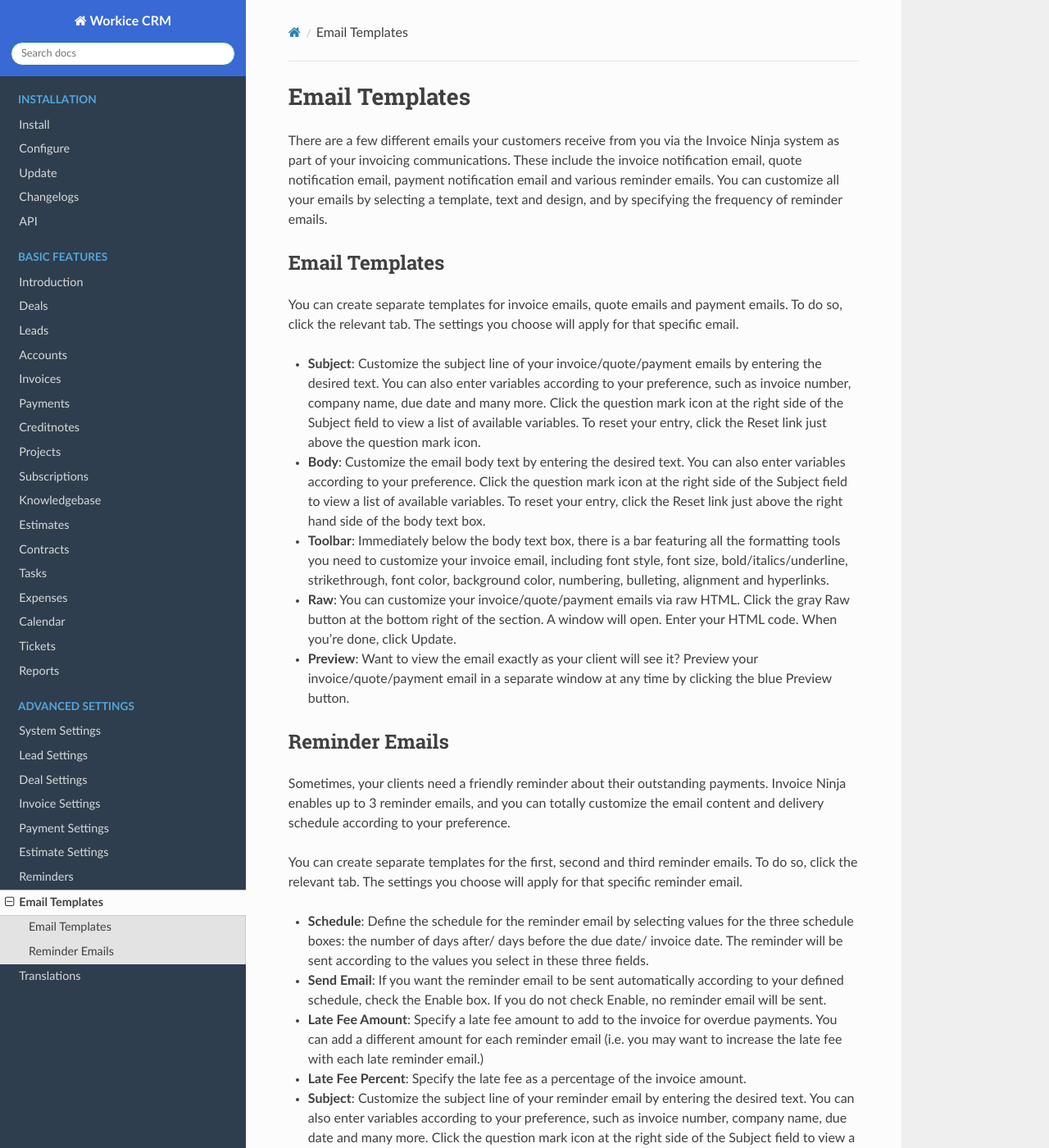
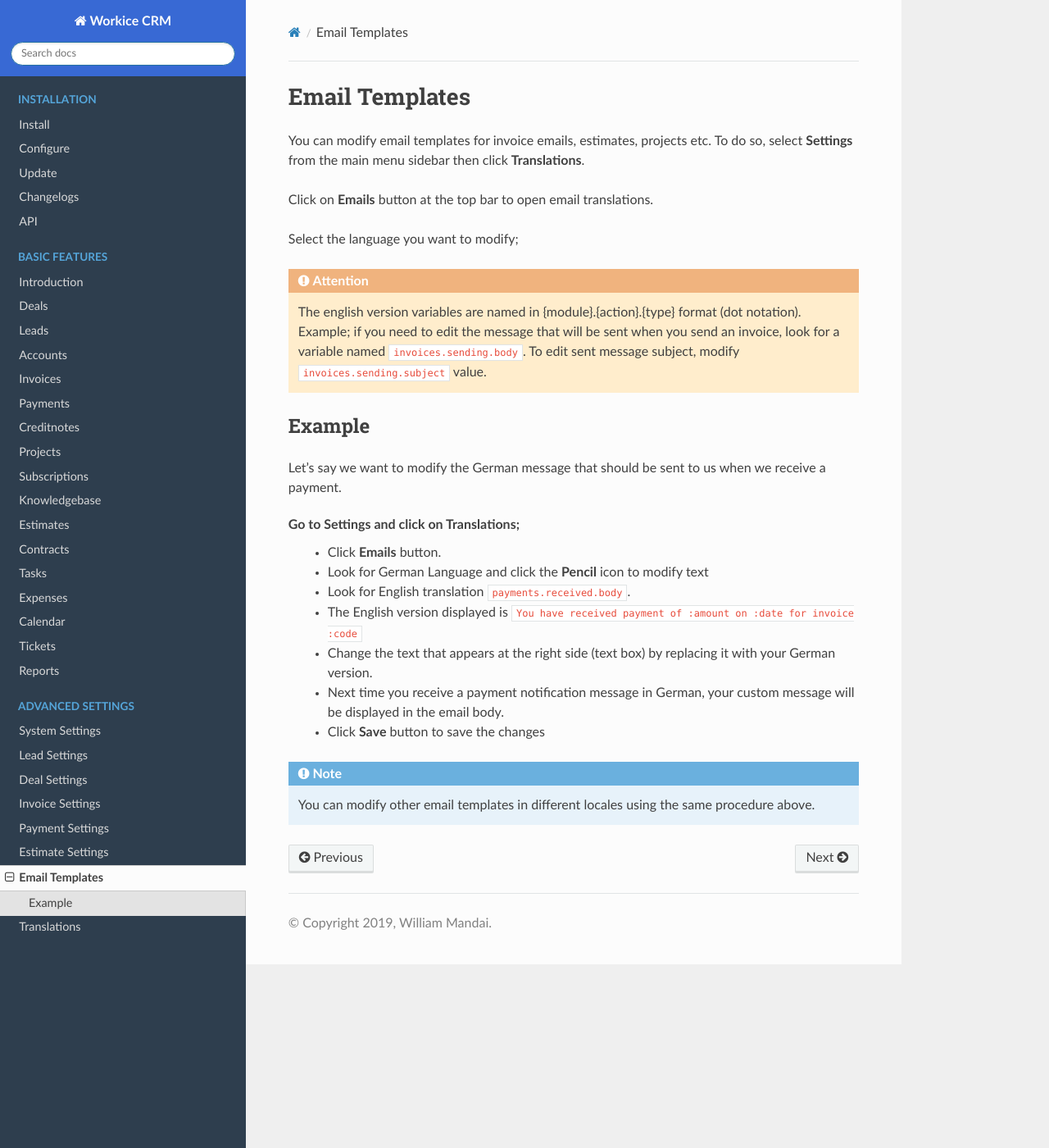
Before and after one commit to wmandai/workice-docs, a Sphinx documentation site: the page built from docs/source/email_templates.rst, in a window 1280 px wide and 1400 px high. Shown: the whole window at 82% size. Built offline with Sphinx 7.4.7 and the Read the Docs theme 2.0.0, drawn with Linux system fonts in a browser that asks for light colours; some of the changed text lies outside the part shown.

Commit message:
Modified email templates

```diff
--- a/docs/source/email_templates.rst
+++ b/docs/source/email_templates.rst
@@ -1,36 +1,25 @@
 Email Templates
 =====================
 
-There are a few different emails your customers receive from you via the Invoice Ninja system as part of your invoicing communications. These include the invoice notification email, quote notification email, payment notification email and various reminder emails. You can customize all your emails by selecting a template, text and design, and by specifying the frequency of reminder emails.
+You can modify email templates for invoice emails, estimates, projects etc. To do so, select **Settings** from the main menu sidebar then click **Translations**.
 
-Email Templates
-"""""""""""""""
+Click on **Emails** button at the top bar to open email translations.
 
-You can create separate templates for invoice emails, quote emails and payment emails. To do so, click the relevant tab. The settings you choose will apply for that specific email.
+Select the language you want to modify;
 
-- **Subject**: Customize the subject line of your invoice/quote/payment emails by entering the desired text. You can also enter variables according to your preference, such as invoice number, company name, due date and many more. Click the question mark icon at the right side of the Subject field to view a list of available variables. To reset your entry, click the Reset link just above the question mark icon.
-- **Body**: Customize the email body text by entering the desired text. You can also enter variables according to your preference. Click the question mark icon at the right side of the Subject field to view a list of available variables. To reset your entry, click the Reset link just above the right hand side of the body text box.
-- **Toolbar**: Immediately below the body text box, there is a bar featuring all the formatting tools you need to customize your invoice email, including font style, font size, bold/italics/underline, strikethrough, font color, background color, numbering, bulleting, alignment and hyperlinks.
-- **Raw**: You can customize your invoice/quote/payment emails via raw HTML. Click the gray Raw button at the bottom right of the section. A window will open. Enter your HTML code. When you're done, click Update.
-- **Preview**: Want to view the email exactly as your client will see it? Preview your invoice/quote/payment email in a separate window at any time by clicking the blue Preview button.
+.. ATTENTION:: The english version variables are named in {module}.{action}.{type} format (dot notation). Example; if you need to edit the message that will be sent when you send an invoice, look for a variable named ``invoices.sending.body``. To edit sent message subject, modify ``invoices.sending.subject`` value.
 
-.. TIP: Any changes you make to your email settings will instantly appear in the preview at the right hand side of the page. See how your email template will look as you are creating it, so you can get it just right.
+Example
+^^^^^^^^^^^^^^^^^^^^
+Let's say we want to modify the German message that should be sent to us when we receive a payment.
 
-Reminder Emails
-"""""""""""""""
+Go to Settings and click on Translations;
+ - Click **Emails** button.
+ - Look for German Language and click the **Pencil** icon to modify text
+ - Look for English translation ``payments.received.body``.
+ - The English version displayed is ``You have received payment of :amount on :date for invoice :code``
+ - Change the text that appears at the right side (text box) by replacing it with your German version.
+ - Next time you receive a payment notification message in German, your custom message will be displayed in the email body.
+ - Click **Save** button to save the changes
 
-Sometimes, your clients need a friendly reminder about their outstanding payments. Invoice Ninja enables up to 3 reminder emails, and you can totally customize the email content and delivery schedule according to your preference.
-
-You can create separate templates for the first, second and third reminder emails. To do so, click the relevant tab. The settings you choose will apply for that specific reminder email.
-
-- **Schedule**: Define the schedule for the reminder email by selecting values for the three schedule boxes: the number of days after/ days before the due date/ invoice date. The reminder will be sent according to the values you select in these three fields.
-- **Send Email**: If you want the reminder email to be sent automatically according to your defined schedule, check the Enable box. If you do not check Enable, no reminder email will be sent.
-- **Late Fee Amount**: Specify a late fee amount to add to the invoice for overdue payments. You can add a different amount for each reminder email (i.e. you may want to increase the late fee with each late reminder email.)
-- **Late Fee Percent**: Specify the late fee as a percentage of the invoice amount.
-- **Subject**: Customize the subject line of your reminder email by entering the desired text. You can also enter variables according to your preference, such as invoice number, company name, due date and many more. Click the question mark icon at the right side of the Subject field to view a list of available variables. To reset your entry, click the Reset link just above the question mark icon.
-- **Body**: Customize the email body text by entering the desired text. You can also enter variables according to your preference. Click the question mark icon at the right side of the Subject field to view a list of available variables. To reset your entry, click the Reset link just above the right hand side of the body text box.
-- **Toolbar**: Immediately below the body text box, there is a bar featuring all the formatting tools you need to customize your reminder email, including font style, font size, bold/italics/underline, strikethrough, font color, background color, numbering, bulleting, alignment and hyperlinks.
-- **Raw**: You can customize your reminder email via raw HTML. Click the gray Raw button at the bottom right of the section. A window will open. Enter your HTML code. When you're done, click Update.
-- **Preview**: Want to view the reminder email exactly as your client will see it? Preview your reminder email in a separate window at any time by clicking the blue Preview button.
-
-.. TIP:: Any changes you make to your reminder email settings will instantly appear in the preview at the right hand side of the page. See how your reminder email template will look as you are creating it, so you can get it just right.
+.. NOTE:: You can modify other email templates in different locales using the same procedure above.
--- a/docs/source/index.rst
+++ b/docs/source/index.rst
@@ -51,6 +51,5 @@ This documentation will help you learn all about creating and creating projects,
    invoice_settings
    payment_settings
    estimate_settings
-   reminders
    email_templates
    translations
--- a/docs/source/invoices.rst
+++ b/docs/source/invoices.rst
@@ -122,7 +122,7 @@ Auto Reminders
 """"""""""""""""""
 Save yourself the time and hassle and automate your client communications! An invoice reminder is an automatic email message to remind your customer that an invoice is coming due or that it is overdue. This is a great way to stay on top of reminding your customers that you should be getting paid soon. To enabled Invoice Reminders, modify your **.env** file and change the value of ``AUTO_REMIND_INVOICES`` to false to disable it. Default is ``true``.
 
-. TIP:: Modify the number of days to send each invoice reminder in **Settings** - **Invoice Settings** section. You may also set late fee to apply on third reminder.
+.. TIP:: Modify the number of days to send each invoice reminder in **Settings** - **Invoice Settings** section. You may also set late fee to apply on third reminder.
 
 Recurring Invoice
 """"""""""""""""""
```
Also changed, not shown: docs/source/reminders.rst (deleted, +0 -36 lines).
